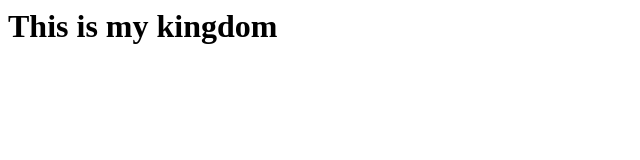
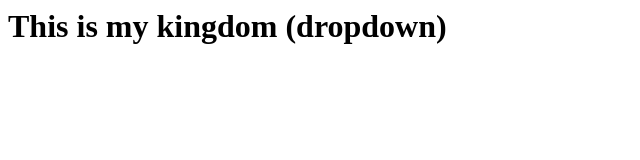
Before and after one commit to karan55555/localRepo, a plain HTML site: page index.html in a window 1280 px wide. Shown: the whole page, without its empty margins (0-640 px from the left). Drawn offline with Linux system fonts and the light colour scheme.

Commit message:
add dropdown

```diff
--- a/index.html
+++ b/index.html
@@ -1 +1 @@
-<h1>This is my kingdom</h1>
+<h1>This is my kingdom (dropdown) </h1>
```
